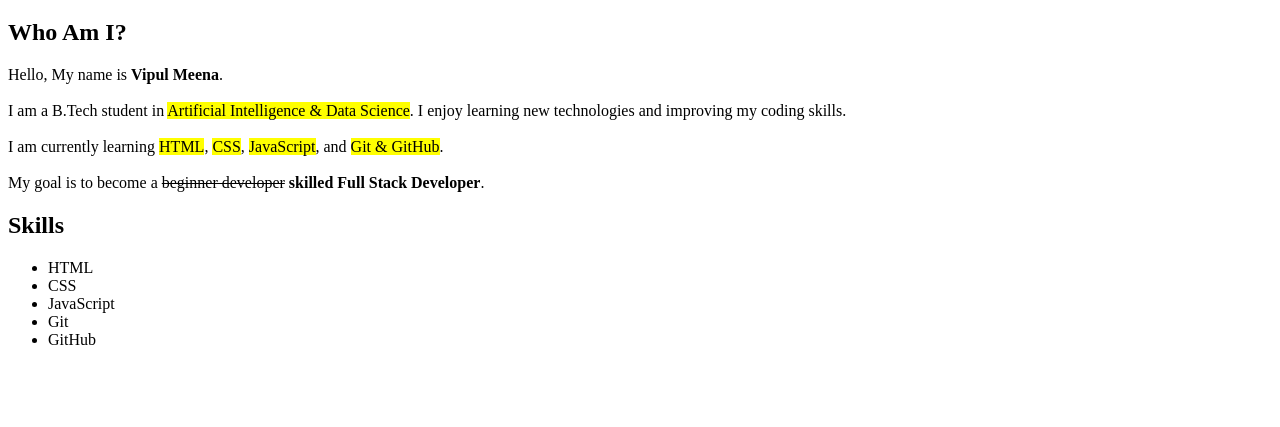
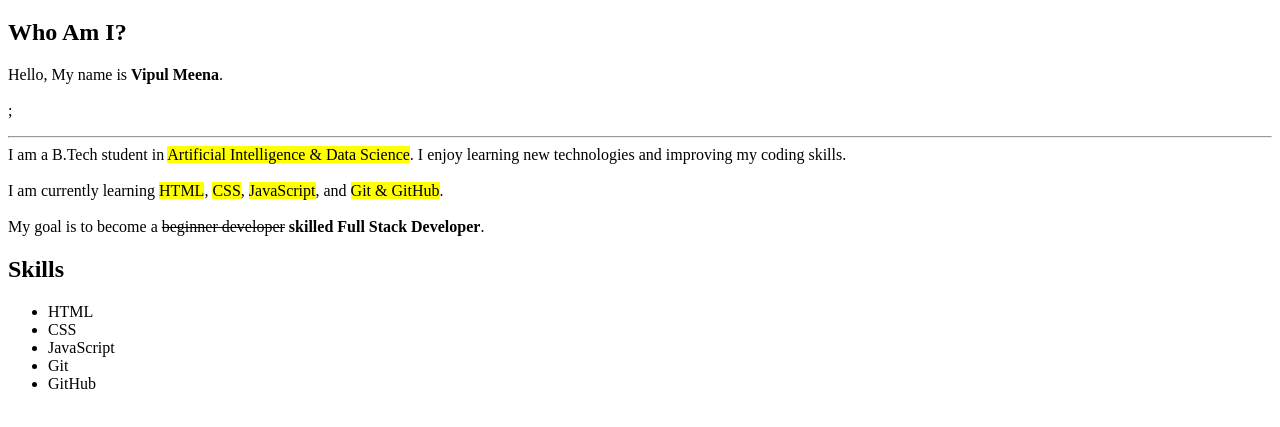
Before and after one commit to vipul280801/web-development-practice, a plain HTML site: page day1/index.html in a window 1280 px wide. Shown: the part 61-488 px from the top of the page. Drawn offline with Linux system fonts and the light colour scheme.

Commit message:
add hr tag

```diff
--- a/day1/index.html
+++ b/day1/index.html
@@ -12,7 +12,8 @@
     <h2>Who Am I?</h2>
 
     <p>
-        Hello, My name is <strong>Vipul Meena</strong>.<br><br>
+        Hello, My name is <strong>Vipul Meena</strong>.<br><br>;
+        <hr>
 
         I am a B.Tech student in
         <mark>Artificial Intelligence & Data Science</mark>.
```
